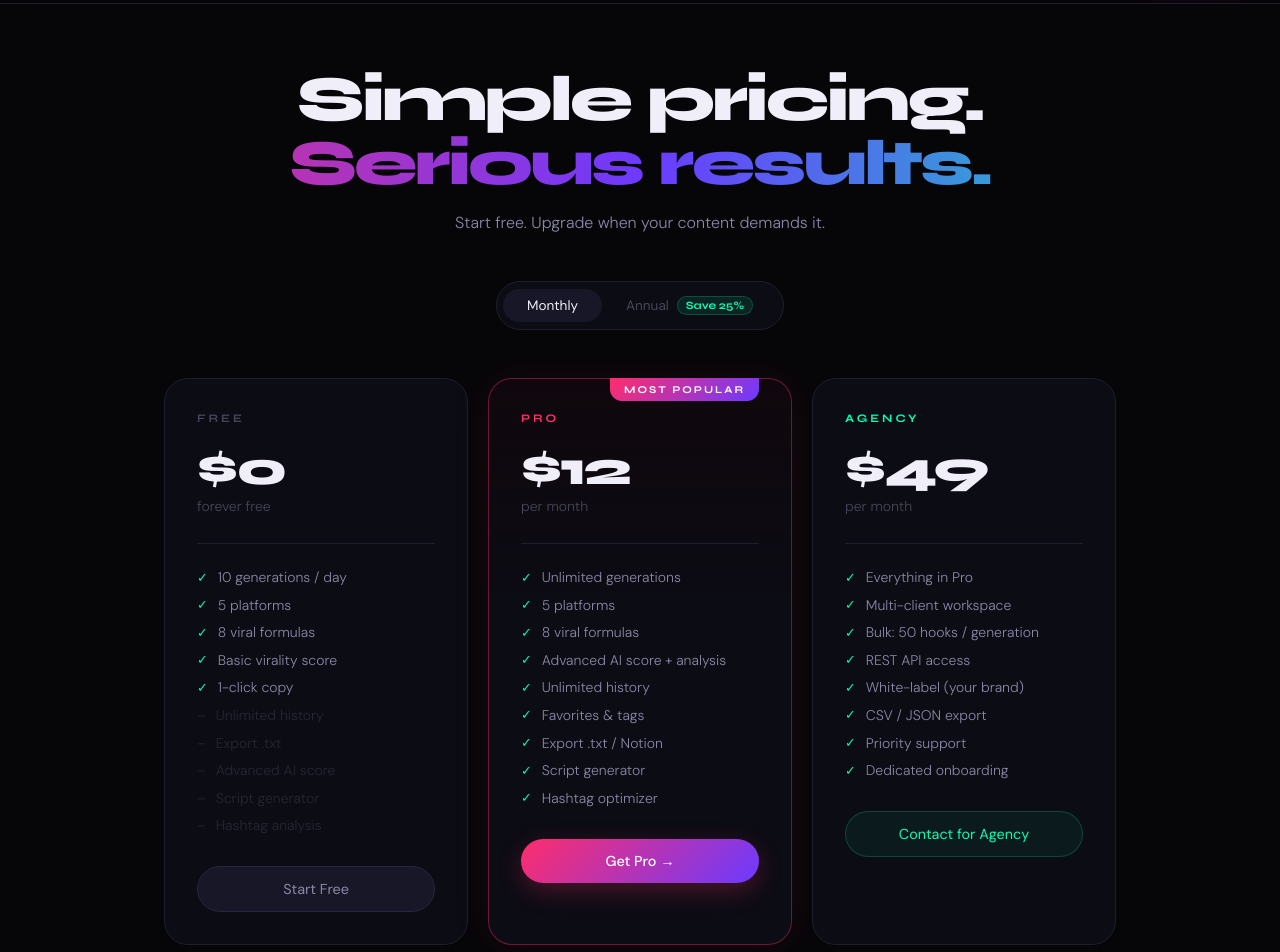
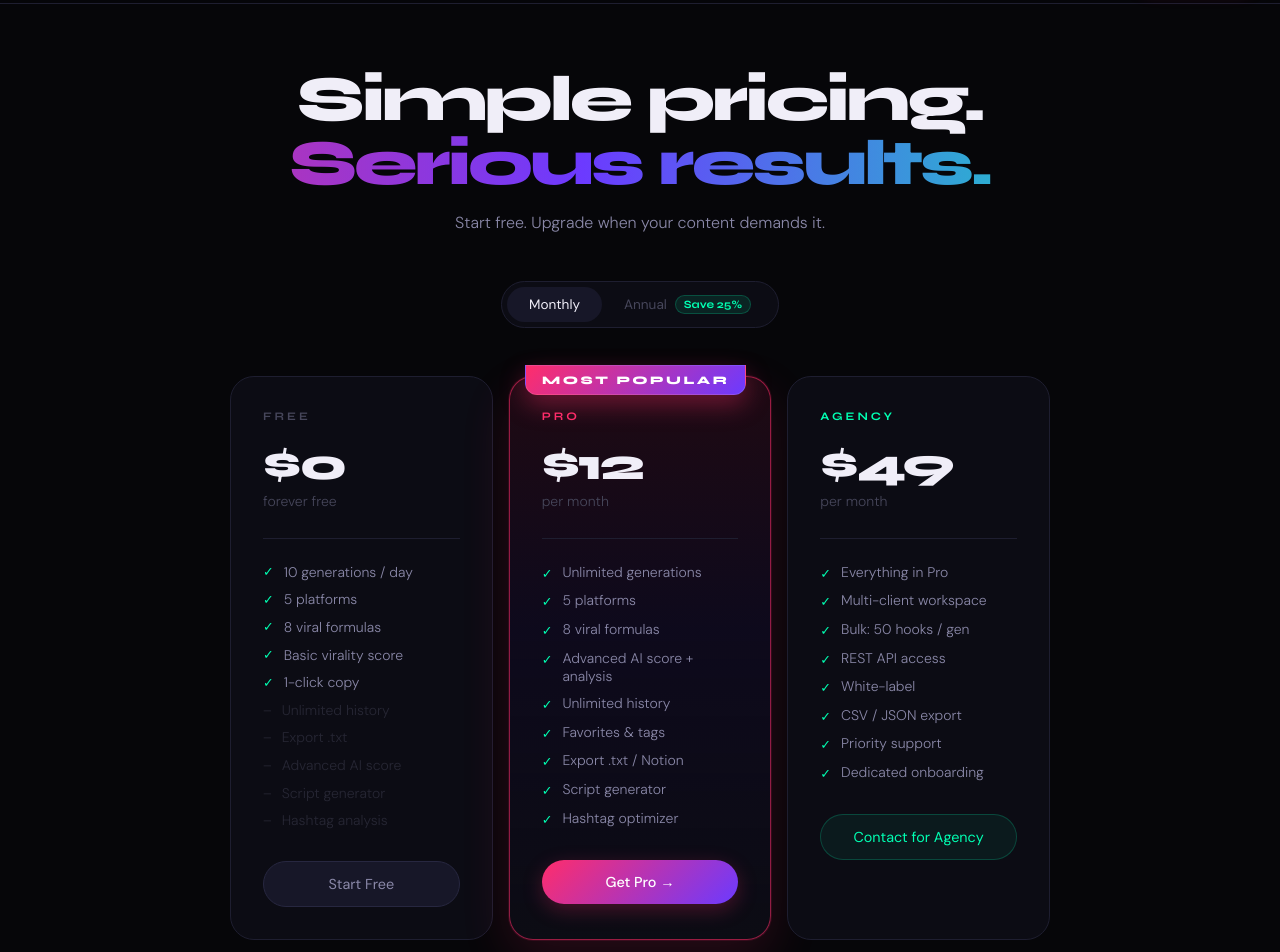
Before and after one commit to harrels77/Hookviral.ai, a Next.js app: page /pricing in a window 1280 px wide. Shown: the part 60-1012 px from the top of the page. Built offline with nearby package versions, Linux system fonts and the light colour scheme.

Commit message:
Add files via upload

```diff
--- a/app/pricing/page.tsx
+++ b/app/pricing/page.tsx
@@ -20,37 +20,57 @@ export default function PricingPage() {
 
   return (
     <div style={{ minHeight: "100vh", background: "var(--bg)" }}>
-      <div style={{ maxWidth: "1000px", margin: "0 auto", padding: "4rem 1.5rem 6rem", textAlign: "center" }}>
+      <div style={{ maxWidth: "860px", margin: "0 auto", padding: "4rem 1.25rem 6rem" }}>
 
-        {/* Title */}
-        <h1 style={{ fontFamily: "var(--fd)", fontSize: "clamp(2.5rem,6vw,4rem)", fontWeight: 800, letterSpacing: "-3px", marginBottom: "1rem", lineHeight: 1 }}>
-          Simple pricing.<br /><span className="gradient-text">Serious results.</span>
+        <div style={{ textAlign: "center", marginBottom: "3rem" }}>
+          <h1
+            style={{
+              fontFamily: "var(--fd)",
+              fontSize: "clamp(2.5rem,6vw,4rem)",
+              fontWeight: 800,
+              letterSpacing: "-3px",
+              marginBottom: "1rem",
+              lineHeight: 1,
+            }}
+          >
+            Simple pricing.<br />
+            <span className="gradient-text">Serious results.</span>
           </h1>
-        <p style={{ color: "var(--soft)", fontSize: "1rem", marginBottom: "3rem", fontWeight: 300 }}>
+          <p
+            style={{
+              color: "var(--soft)",
+              fontSize: "1rem",
+              fontWeight: 300,
+              maxWidth: "420px",
+              margin: "0 auto",
+            }}
+          >
             Start free. Upgrade when your content demands it.
           </p>
+        </div>
 
-        {/* Billing toggle */}
-        <div style={{ display: "inline-flex", alignItems: "center", marginBottom: "3rem", padding: "6px", background: "var(--s1)", border: "1px solid var(--border)", borderRadius: "100px" }}>
+        <div style={{ display: "flex", justifyContent: "center", marginBottom: "3rem" }}>
+          <div style={{ display: "inline-flex", padding: "5px", background: "var(--s1)", border: "1px solid var(--border)", borderRadius: "100px" }}>
             <button
               onClick={() => setAnnual(false)}
-            style={{ padding: "8px 24px", borderRadius: "100px", border: "none", background: !annual ? "var(--s3)" : "transparent", color: !annual ? "var(--text)" : "var(--muted)", fontSize: ".85rem", cursor: "pointer", fontFamily: "var(--fb)", transition: "all .2s" }}
+              style={{ padding: "8px 22px", borderRadius: "100px", border: "none", background: !annual ? "var(--s3)" : "transparent", color: !annual ? "var(--text)" : "var(--muted)", fontSize: ".85rem", cursor: "pointer", fontFamily: "var(--fb)", transition: "all .2s" }}
             >
               Monthly
             </button>
             <button
               onClick={() => setAnnual(true)}
-            style={{ padding: "8px 24px", borderRadius: "100px", border: "none", background: annual ? "var(--s3)" : "transparent", color: annual ? "var(--text)" : "var(--muted)", fontSize: ".85rem", cursor: "pointer", fontFamily: "var(--fb)", display: "flex", alignItems: "center", gap: "8px", transition: "all .2s" }}
+              style={{ padding: "8px 22px", borderRadius: "100px", border: "none", background: annual ? "var(--s3)" : "transparent", color: annual ? "var(--text)" : "var(--muted)", fontSize: ".85rem", cursor: "pointer", fontFamily: "var(--fb)", display: "flex", alignItems: "center", gap: "8px", transition: "all .2s" }}
             >
               Annual
-            <span style={{ background: "rgba(0,255,178,.1)", color: "var(--neon)", border: "1px solid rgba(0,255,178,.2)", padding: "2px 8px", borderRadius: "100px", fontSize: ".7rem", fontFamily: "var(--fd)", fontWeight: 700 }}>Save 25%</span>
+              <span style={{ background: "rgba(0,255,178,.1)", color: "var(--neon)", border: "1px solid rgba(0,255,178,.2)", padding: "2px 8px", borderRadius: "100px", fontSize: ".7rem", fontFamily: "var(--fd)", fontWeight: 700 }}>
+                Save 25%
+              </span>
             </button>
           </div>
+        </div>
 
-        {/* Plans grid */}
-        <div style={{ display: "grid", gridTemplateColumns: "repeat(3,1fr)", gap: "20px", textAlign: "left", marginBottom: "5rem" }}>
+        <div style={{ display: "grid", gridTemplateColumns: "repeat(auto-fit,minmax(240px,1fr))", gap: "16px", marginBottom: "5rem" }}>
 
-          {/* ── FREE ── */}
           <PlanCard>
             <PlanTier color="var(--muted)">Free</PlanTier>
             <PlanPrice>$0</PlanPrice>
@@ -61,98 +81,79 @@ export default function PricingPage() {
               excluded={["Unlimited history", "Export .txt", "Advanced AI score", "Script generator", "Hashtag analysis"]}
             />
             <div style={{ marginTop: "2rem" }}>
-              <Link
-                href="/generator"
-                style={{ display: "block", textAlign: "center", padding: "13px", borderRadius: "100px", background: "var(--s3)", color: "var(--soft)", border: "1px solid var(--border2)", fontSize: ".9rem", textDecoration: "none", fontFamily: "var(--fb)", transition: "all .25s" }}
-                onMouseEnter={e => {
-                  const el = e.currentTarget as HTMLAnchorElement;
-                  el.style.background = "var(--s2)";
-                  el.style.color = "var(--text)";
-                  el.style.transform = "translateY(-2px)";
-                  el.style.borderColor = "rgba(108,58,255,.4)";
-                }}
-                onMouseLeave={e => {
-                  const el = e.currentTarget as HTMLAnchorElement;
-                  el.style.background = "var(--s3)";
-                  el.style.color = "var(--soft)";
-                  el.style.transform = "none";
-                  el.style.borderColor = "var(--border2)";
-                }}
-              >
-                Start Free
-              </Link>
+              <AnimLink href="/generator" variant="ghost">Start Free</AnimLink>
             </div>
           </PlanCard>
 
-          {/* ── PRO ── */}
           <PlanCard featured>
-            <div style={{ position: "absolute", top: "-1px", right: "2rem", background: "linear-gradient(135deg,var(--hot),var(--electric))", color: "#fff", fontSize: ".65rem", fontFamily: "var(--fd)", fontWeight: 700, letterSpacing: "2px", padding: "5px 14px", borderRadius: "0 0 12px 12px" }}>
+            <div
+              style={{
+                position: "absolute",
+                top: "-12px",
+                right: "1.5rem",
+                background: "linear-gradient(135deg, #ff2d6b, #6c3aff)",
+                color: "#fff",
+                fontSize: ".72rem",
+                fontFamily: "var(--fd)",
+                fontWeight: 800,
+                letterSpacing: "2.5px",
+                padding: "7px 16px",
+                borderRadius: "0 0 12px 12px",
+                boxShadow: "0 10px 24px rgba(255,45,107,.35)",
+                border: "1px solid rgba(255,255,255,.12)",
+              }}
+            >
               MOST POPULAR
             </div>
-            <PlanTier color="var(--hot)">Pro</PlanTier>
-            <PlanPrice>${proPrice}</PlanPrice>
-            <PlanPer>per month{annual ? ", billed annually" : ""}</PlanPer>
-            <PlanDivider />
-            <PlanFeatures
-              included={["Unlimited generations", "5 platforms", "8 viral formulas", "Advanced AI score + analysis", "Unlimited history", "Favorites & tags", "Export .txt / Notion", "Script generator", "Hashtag optimizer"]}
-              excluded={[]}
+
+            <div style={{ fontSize: ".72rem", letterSpacing: "3px", textTransform: "uppercase", fontFamily: "var(--fd)", fontWeight: 700, color: "var(--hot)", marginBottom: "1.25rem" }}>
+              Pro
+            </div>
+            <div style={{ fontFamily: "var(--fd)", fontSize: "2.8rem", fontWeight: 800, letterSpacing: "-2px", lineHeight: 1, marginBottom: ".25rem" }}>
+              ${proPrice}
+            </div>
+            <div style={{ fontSize: ".875rem", color: "var(--muted)", marginBottom: "1.75rem", fontWeight: 300 }}>
+              per month{annual ? ", billed annually" : ""}
+            </div>
+            <div style={{ height: "1px", background: "var(--border)", marginBottom: "1.5rem" }} />
+            <Features
+              yes={["Unlimited generations", "5 platforms", "8 viral formulas", "Advanced AI score + analysis", "Unlimited history", "Favorites & tags", "Export .txt / Notion", "Script generator", "Hashtag optimizer"]}
+              no={[]}
             />
             <div style={{ marginTop: "2rem" }}>
-              <button
-                onClick={() => alert("Connect your Stripe keys to activate!")}
-                onMouseEnter={e => {
-                  const el = e.currentTarget as HTMLButtonElement;
-                  el.style.transform = "translateY(-3px) scale(1.02)";
-                  el.style.boxShadow = "0 20px 50px rgba(255,45,107,.5)";
-                }}
-                onMouseLeave={e => {
-                  const el = e.currentTarget as HTMLButtonElement;
-                  el.style.transform = "none";
-                  el.style.boxShadow = "0 8px 24px rgba(255,45,107,.25)";
-                }}
-                style={{ width: "100%", padding: "13px", borderRadius: "100px", border: "none", background: "linear-gradient(135deg,var(--hot),var(--electric))", color: "#fff", fontSize: ".9rem", fontWeight: 500, cursor: "pointer", fontFamily: "var(--fb)", transition: "all .3s", boxShadow: "0 8px 24px rgba(255,45,107,.25)" }}
-              >
-                Get Pro →
-              </button>
+              <AnimBtn variant="primary" onClick={() => alert("Connect your Stripe keys!")}>Get Pro →</AnimBtn>
             </div>
           </PlanCard>
 
-          {/* ── AGENCY ── */}
           <PlanCard>
-            <PlanTier color="var(--neon)">Agency</PlanTier>
-            <PlanPrice>${agencyPrice}</PlanPrice>
-            <PlanPer>per month{annual ? ", billed annually" : ""}</PlanPer>
-            <PlanDivider />
-            <PlanFeatures
-              included={["Everything in Pro", "Multi-client workspace", "Bulk: 50 hooks / generation", "REST API access", "White-label (your brand)", "CSV / JSON export", "Priority support", "Dedicated onboarding"]}
-              excluded={[]}
+            <div style={{ fontSize: ".72rem", letterSpacing: "3px", textTransform: "uppercase", fontFamily: "var(--fd)", fontWeight: 700, color: "var(--neon)", marginBottom: "1.25rem" }}>
+              Agency
+            </div>
+            <div style={{ fontFamily: "var(--fd)", fontSize: "2.8rem", fontWeight: 800, letterSpacing: "-2px", lineHeight: 1, marginBottom: ".25rem" }}>
+              ${agencyPrice}
+            </div>
+            <div style={{ fontSize: ".875rem", color: "var(--muted)", marginBottom: "1.75rem", fontWeight: 300 }}>
+              per month{annual ? ", billed annually" : ""}
+            </div>
+            <div style={{ height: "1px", background: "var(--border)", marginBottom: "1.5rem" }} />
+            <Features
+              yes={["Everything in Pro", "Multi-client workspace", "Bulk: 50 hooks / gen", "REST API access", "White-label", "CSV / JSON export", "Priority support", "Dedicated onboarding"]}
+              no={[]}
             />
             <div style={{ marginTop: "2rem" }}>
-              <button
-                onClick={() => alert("Contact us for Agency onboarding!")}
-                onMouseEnter={e => {
-                  const el = e.currentTarget as HTMLButtonElement;
-                  el.style.transform = "translateY(-2px)";
-                  el.style.background = "rgba(0,255,178,.15)";
-                  el.style.boxShadow = "0 12px 32px rgba(0,255,178,.2)";
-                }}
-                onMouseLeave={e => {
-                  const el = e.currentTarget as HTMLButtonElement;
-                  el.style.transform = "none";
-                  el.style.background = "rgba(0,255,178,.06)";
-                  el.style.boxShadow = "none";
-                }}
-                style={{ width: "100%", padding: "13px", borderRadius: "100px", border: "1px solid rgba(0,255,178,.2)", background: "rgba(0,255,178,.06)", color: "var(--neon)", fontSize: ".9rem", cursor: "pointer", fontFamily: "var(--fb)", transition: "all .3s" }}
-              >
-                Contact for Agency
-              </button>
+              <AnimBtn variant="neon" onClick={() => alert("Contact us for Agency!")}>Contact for Agency</AnimBtn>
             </div>
           </PlanCard>
-
         </div>
 
-        {/* FAQ */}
-        <div style={{ maxWidth: "640px", margin: "0 auto", textAlign: "left" }}>
+        <div style={{ textAlign: "center", padding: "2rem", background: "var(--s1)", borderRadius: "var(--r2)", border: "1px solid var(--border)", marginBottom: "5rem" }}>
+          <p style={{ fontSize: ".875rem", color: "var(--soft)", fontWeight: 300, lineHeight: 1.7 }}>
+            All plans include the same AI quality. Upgrades unlock <strong style={{ color: "var(--text)", fontWeight: 500 }}>volume, history, and power features</strong> — not better hooks.<br />
+            <Link href="/generator" style={{ color: "var(--electric)", textDecoration: "none" }}>Try free first →</Link>
+          </p>
+        </div>
+
+        <div style={{ maxWidth: "640px", margin: "0 auto" }}>
           <h2 style={{ fontFamily: "var(--fd)", fontSize: "1.75rem", fontWeight: 800, letterSpacing: "-1px", marginBottom: "2rem", textAlign: "center" }}>
             Frequently asked
           </h2>
@@ -162,8 +163,8 @@ export default function PricingPage() {
               onClick={() => setOpenFaq(openFaq === i ? null : i)}
               style={{ borderTop: "1px solid var(--border)", padding: "1.25rem 0", cursor: "pointer" }}
             >
-              <div style={{ display: "flex", justifyContent: "space-between", alignItems: "center", fontSize: ".9rem", fontWeight: 500, gap: "1rem" }}>
-                {q}
+              <div style={{ display: "flex", justifyContent: "space-between", alignItems: "center", fontSize: ".9rem", fontWeight: 500, gap: "1rem", color: "var(--text)" }}>
+                <span>{q}</span>
                 <div style={{ width: "24px", height: "24px", borderRadius: "50%", border: "1px solid var(--border2)", display: "flex", alignItems: "center", justifyContent: "center", fontSize: ".7rem", color: openFaq === i ? "#fff" : "var(--muted)", background: openFaq === i ? "var(--electric)" : "transparent", transition: "all .25s", flexShrink: 0, transform: openFaq === i ? "rotate(45deg)" : "none" }}>
                   +
                 </div>
@@ -175,14 +176,18 @@ export default function PricingPage() {
               )}
             </div>
           ))}
+          <div style={{ borderTop: "1px solid var(--border)" }} />
         </div>
 
+        <div style={{ textAlign: "center", marginTop: "4rem", display: "flex", justifyContent: "center", gap: "2rem", flexWrap: "wrap" }}>
+          {[["Terms of Service", "/terms"], ["Privacy Policy", "/privacy"], ["Generator", "/generator"]].map(([label, href]) => (
+            <Link key={href} href={href} style={{ fontSize: ".8rem", color: "var(--muted)", textDecoration: "none" }}>{label}</Link>
+          ))}
+        </div>
       </div>
     </div>
   );
 }
-
-// ── Sub-components ──
 
 function PlanCard({ children, featured }: { children: React.ReactNode; featured?: boolean }) {
   const [hov, setHov] = useState(false);
@@ -191,14 +196,20 @@ function PlanCard({ children, featured }: { children: React.ReactNode; featured?
       onMouseEnter={() => setHov(true)}
       onMouseLeave={() => setHov(false)}
       style={{
-        background: featured ? "linear-gradient(180deg,rgba(255,45,107,.04) 0%,var(--s1) 40%)" : "var(--s1)",
-        border: `1px solid ${featured ? "rgba(255,45,107,.4)" : hov ? "rgba(108,58,255,.35)" : "var(--border)"}`,
+        background: featured
+          ? "linear-gradient(180deg, rgba(255,45,107,.10) 0%, rgba(108,58,255,.08) 45%, var(--s1) 100%)"
+          : "var(--s1)",
+        border: `1px solid ${featured ? "rgba(255,45,107,.55)" : hov ? "rgba(108,58,255,.35)" : "var(--border)"}`,
         borderRadius: "24px",
         padding: "2rem",
         position: "relative",
         transition: "all .3s cubic-bezier(.16,1,.3,1)",
-        transform: hov ? "translateY(-6px)" : "none",
-        boxShadow: hov ? "0 24px 60px rgba(108,58,255,.12)" : featured ? "0 0 40px rgba(255,45,107,.08)" : "none",
+        transform: hov ? "translateY(-5px)" : "none",
+        boxShadow: hov
+          ? "0 20px 50px rgba(108,58,255,.12)"
+          : featured
+            ? "0 0 0 1px rgba(255,45,107,.12), 0 18px 50px rgba(255,45,107,.14)"
+            : "none",
       }}
     >
       {children}
@@ -216,7 +227,7 @@ function PlanTier({ children, color }: { children: React.ReactNode; color: strin
 
 function PlanPrice({ children }: { children: React.ReactNode }) {
   return (
-    <div style={{ fontFamily: "var(--fd)", fontSize: "3rem", fontWeight: 800, letterSpacing: "-2px", lineHeight: 1, marginBottom: ".25rem" }}>
+    <div style={{ fontFamily: "var(--fd)", fontSize: "2.8rem", fontWeight: 800, letterSpacing: "-2px", lineHeight: 1, marginBottom: ".25rem" }}>
       {children}
     </div>
   );
@@ -250,3 +261,80 @@ function PlanFeatures({ included, excluded }: { included: string[]; excluded: st
     </>
   );
 }
+
+function Features({ yes, no }: { yes: string[]; no: string[] }) {
+  return (
+    <div>
+      {yes.map(f => (
+        <div key={f} style={{ display: "flex", alignItems: "flex-start", gap: "10px", marginBottom: ".6rem", fontSize: ".875rem", color: "var(--soft)", fontWeight: 300 }}>
+          <span style={{ color: "var(--neon)", fontSize: ".8rem", flexShrink: 0, marginTop: "2px" }}>✓</span>{f}
+        </div>
+      ))}
+      {no.map(f => (
+        <div key={f} style={{ display: "flex", alignItems: "flex-start", gap: "10px", marginBottom: ".6rem", fontSize: ".875rem", color: "var(--muted)", fontWeight: 300, opacity: .45 }}>
+          <span style={{ flexShrink: 0, marginTop: "2px" }}>–</span>{f}
+        </div>
+      ))}
+    </div>
+  );
+}
+
+function AnimLink({ href, variant, children }: { href: string; variant: "ghost"; children: React.ReactNode }) {
+  const [hov, setHov] = useState(false);
+  return (
+    <Link
+      href={href}
+      onMouseEnter={() => setHov(true)}
+      onMouseLeave={() => setHov(false)}
+      style={{
+        display: "block",
+        textAlign: "center",
+        padding: "13px",
+        borderRadius: "100px",
+        background: hov ? "var(--s2)" : "var(--s3)",
+        color: hov ? "var(--text)" : "var(--soft)",
+        border: `1px solid ${hov ? "rgba(108,58,255,.4)" : "var(--border2)"}`,
+        fontSize: ".9rem",
+        textDecoration: "none",
+        fontFamily: "var(--fb)",
+        transition: "all .25s",
+        transform: hov ? "translateY(-2px)" : "none",
+      }}
+    >
+      {children}
+    </Link>
+  );
+}
+
+function AnimBtn({ onClick, variant, children }: { onClick: () => void; variant: "primary" | "neon"; children: React.ReactNode }) {
+  const [hov, setHov] = useState(false);
+  const isPrimary = variant === "primary";
+  return (
+    <button
+      onClick={onClick}
+      onMouseEnter={() => setHov(true)}
+      onMouseLeave={() => setHov(false)}
+      style={{
+        width: "100%",
+        padding: "13px",
+        borderRadius: "100px",
+        border: isPrimary ? "none" : "1px solid rgba(0,255,178,.2)",
+        background: isPrimary
+          ? "linear-gradient(135deg,var(--hot),var(--electric))"
+          : hov ? "rgba(0,255,178,.15)" : "rgba(0,255,178,.06)",
+        color: isPrimary ? "#fff" : "var(--neon)",
+        fontSize: ".9rem",
+        fontWeight: isPrimary ? 500 : 400,
+        cursor: "pointer",
+        fontFamily: "var(--fb)",
+        transition: "all .3s",
+        transform: hov ? "translateY(-2px)" : "none",
+        boxShadow: hov
+          ? isPrimary ? "0 16px 40px rgba(255,45,107,.4)" : "0 10px 28px rgba(0,255,178,.2)"
+          : isPrimary ? "0 6px 20px rgba(255,45,107,.25)" : "none",
+      }}
+    >
+      {children}
+    </button>
+  );
+}
```
Lines whose indentation alone changed are shown as unchanged.
